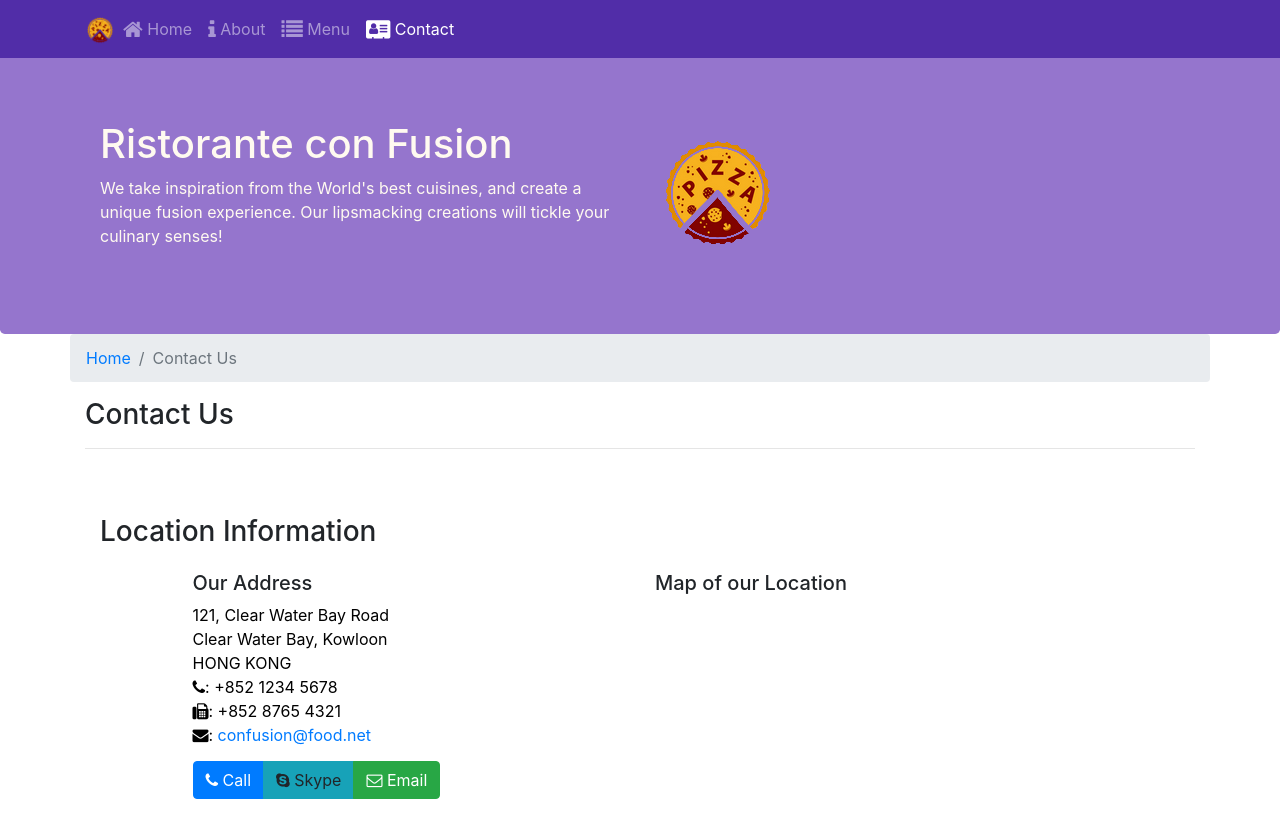
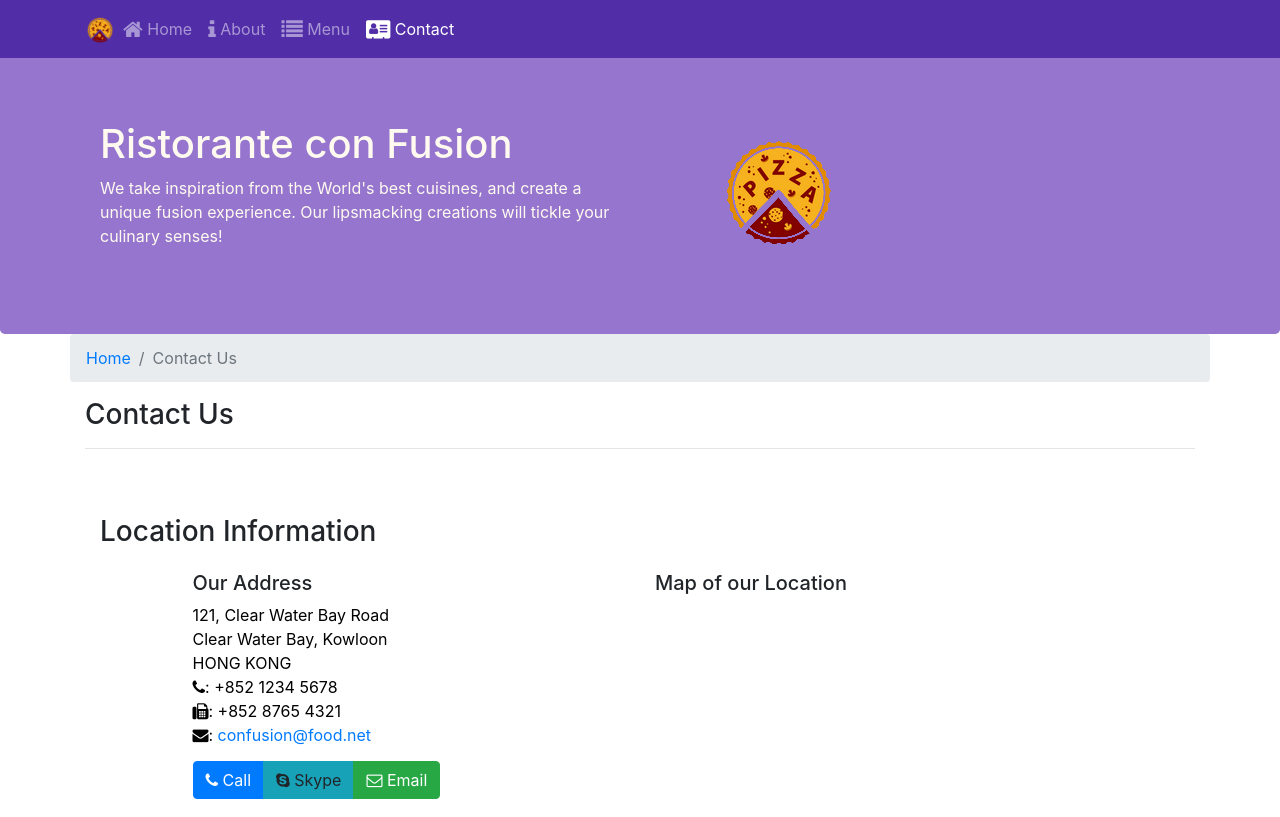
Before and after one commit to RamsesNtibu/Front-End-Bootstrap4, a website: page contactus.html in a window 1280 px wide. Shown: the top 817 px of the page. Drawn offline with nearby package versions, Linux system fonts and the light colour scheme.

Commit message:
logo looks good on all pages now (#14)

```diff
--- a/contactus.html
+++ b/contactus.html
@@ -42,7 +42,7 @@
 
     <header class="jumbotron">
       <div class="container">
-        <div class="row row-header">
+        <div class="row row-header align-items-center">
           <div class="col-12 col-sm-6">
             <h1>Ristorante con Fusion</h1>
             <p>
@@ -50,8 +50,12 @@
               culinary senses!
             </p>
           </div>
-          <div class="col-12 col-sm align-self-center">
-            <img src="img/logo.png" class="img-fluid" alt="">
+          <div class="col">
+            <div class="row align-items-center text-center">
+              <div class="col-12 col-sm-6">
+                <img src="img/logo.png" class="img-fluid" alt="" />
+              </div>
+            </div>
           </div>
         </div>
       </div>
```
Also changed, not shown: aboutus.html (+7 -3 lines), index.html (+1 -1 lines).
